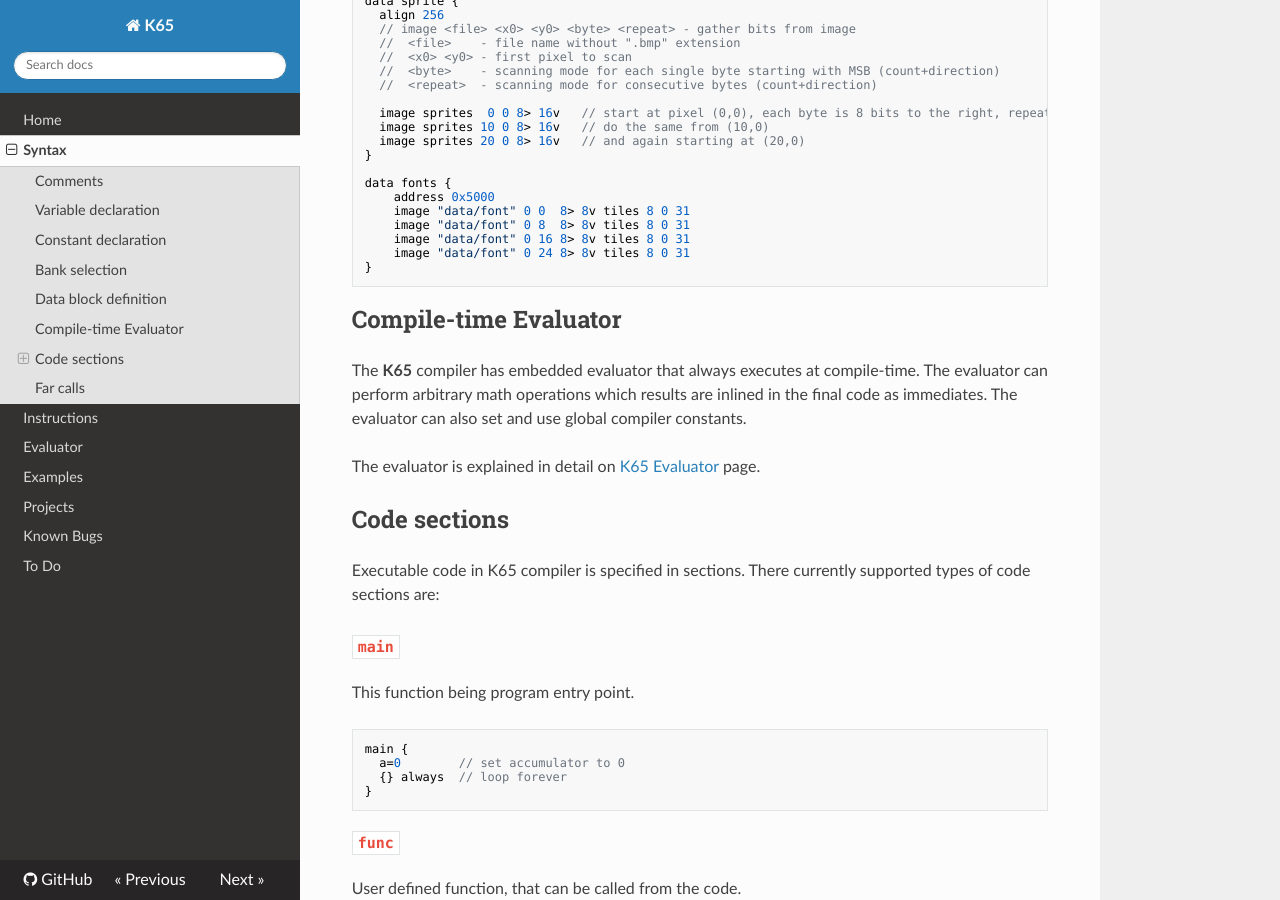
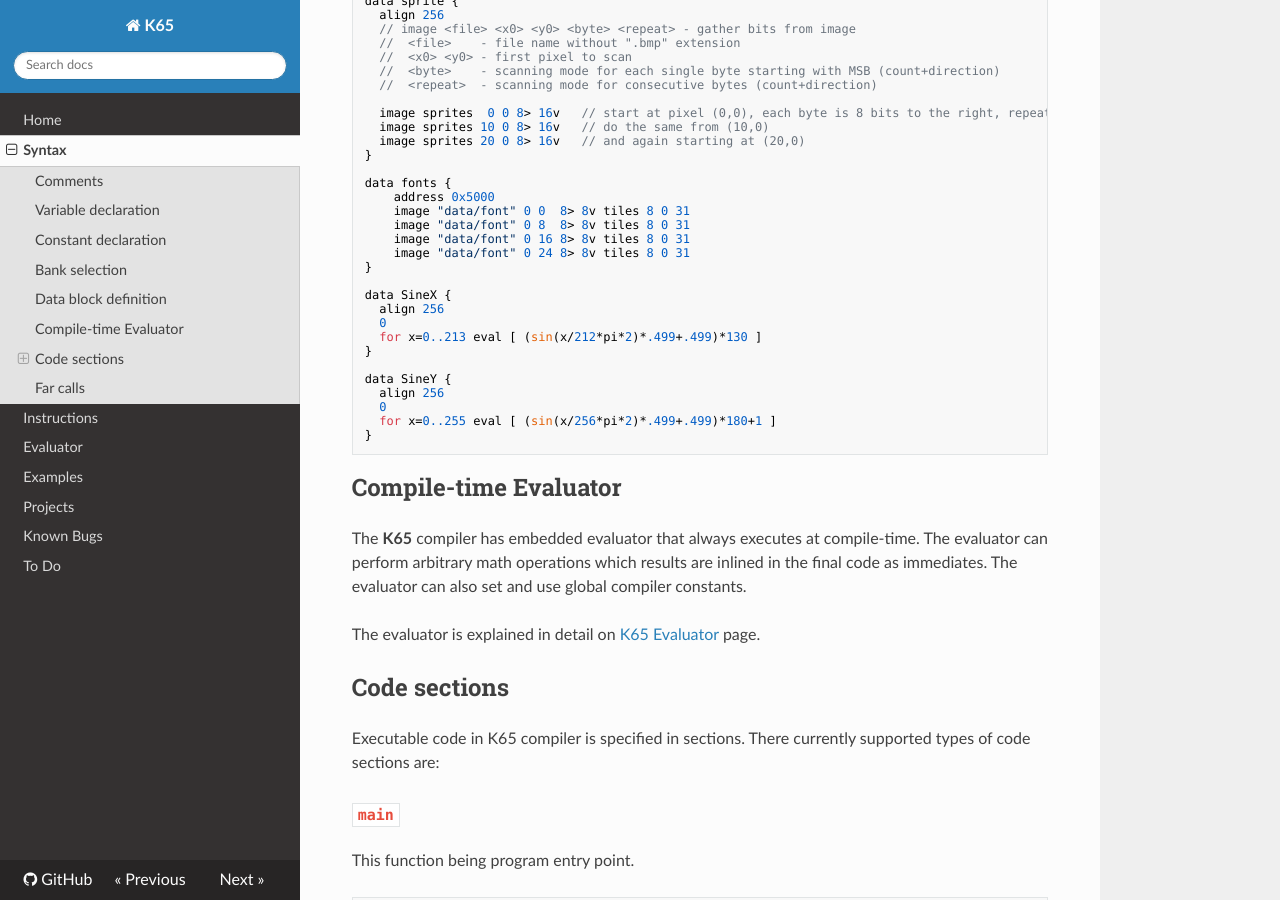
Before and after one commit to zbyti/k65-mkdocs, an MkDocs documentation site: the page built from docs/syntax.md, in a window 1280 px wide and 900 px high, scrolled down 1572 px. Built offline with MkDocs 1.6.1, drawn with Linux system fonts in a browser that asks for light colours; nearby versions of some CDN libraries.

Commit message:
data more examples

````diff
--- a/docs/syntax.md
+++ b/docs/syntax.md
@@ -94,6 +94,18 @@ data fonts {
     image "data/font" 0 16 8> 8v tiles 8 0 31
     image "data/font" 0 24 8> 8v tiles 8 0 31
 }
+
+data SineX {
+  align 256
+  0
+  for x=0..213 eval [ (sin(x/212*pi*2)*.499+.499)*130 ]
+}
+
+data SineY {
+  align 256
+  0
+  for x=0..255 eval [ (sin(x/256*pi*2)*.499+.499)*180+1 ]
+}
 ```
 
 ## Compile-time Evaluator
````
